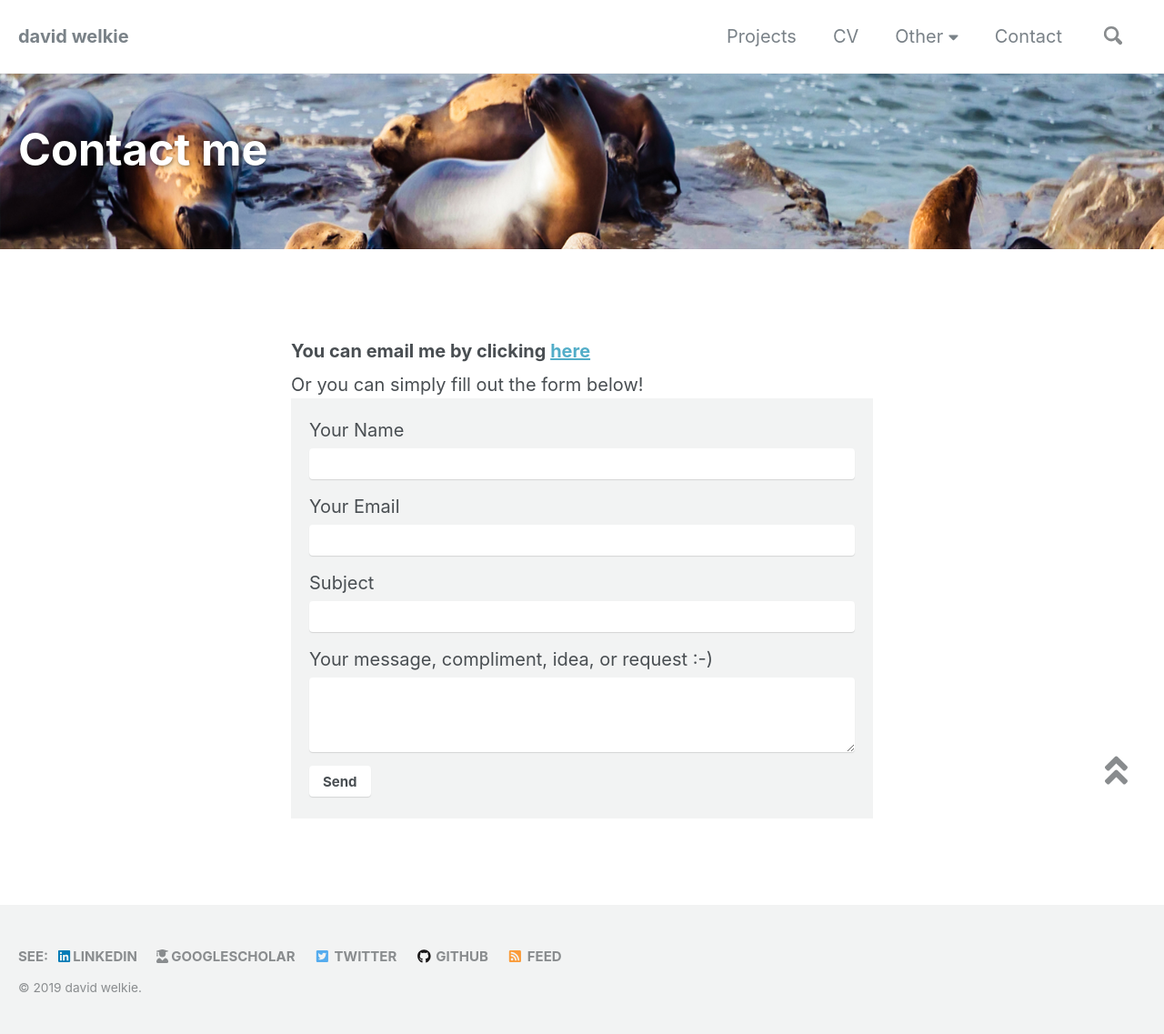
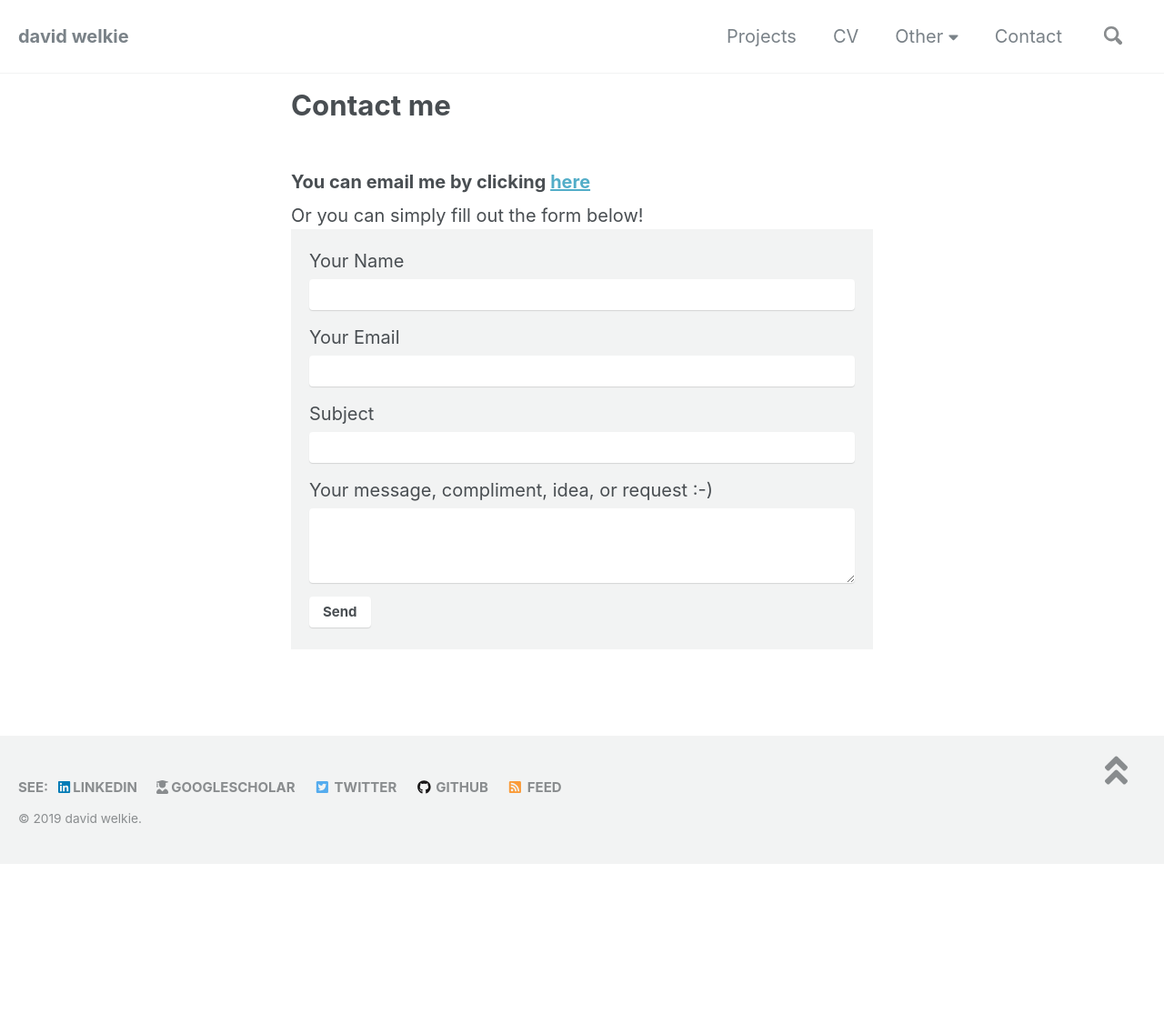
Before and after one commit to dwelkie/dwelkie.github.io, a Jekyll site: the page built from _pages/contact.md, in a window 1280 px wide. Shown: the whole page at 91% size. Built offline with Jekyll 4.4.1, drawn with Linux system fonts in a browser that asks for light colours; nearby versions of some CDN libraries; after the commit the page ends 950 px from its top, so only the background shows below that.

Commit message:
Update contact.md

```diff
--- a/_pages/contact.md
+++ b/_pages/contact.md
@@ -1,8 +1,6 @@
 ---
 title: "Contact me"
 permalink: /contact/
-header:
-  overlay_image: /assets/images/seal-contactme.jpg
 read_time: false
 comments: false
 share: false
```
